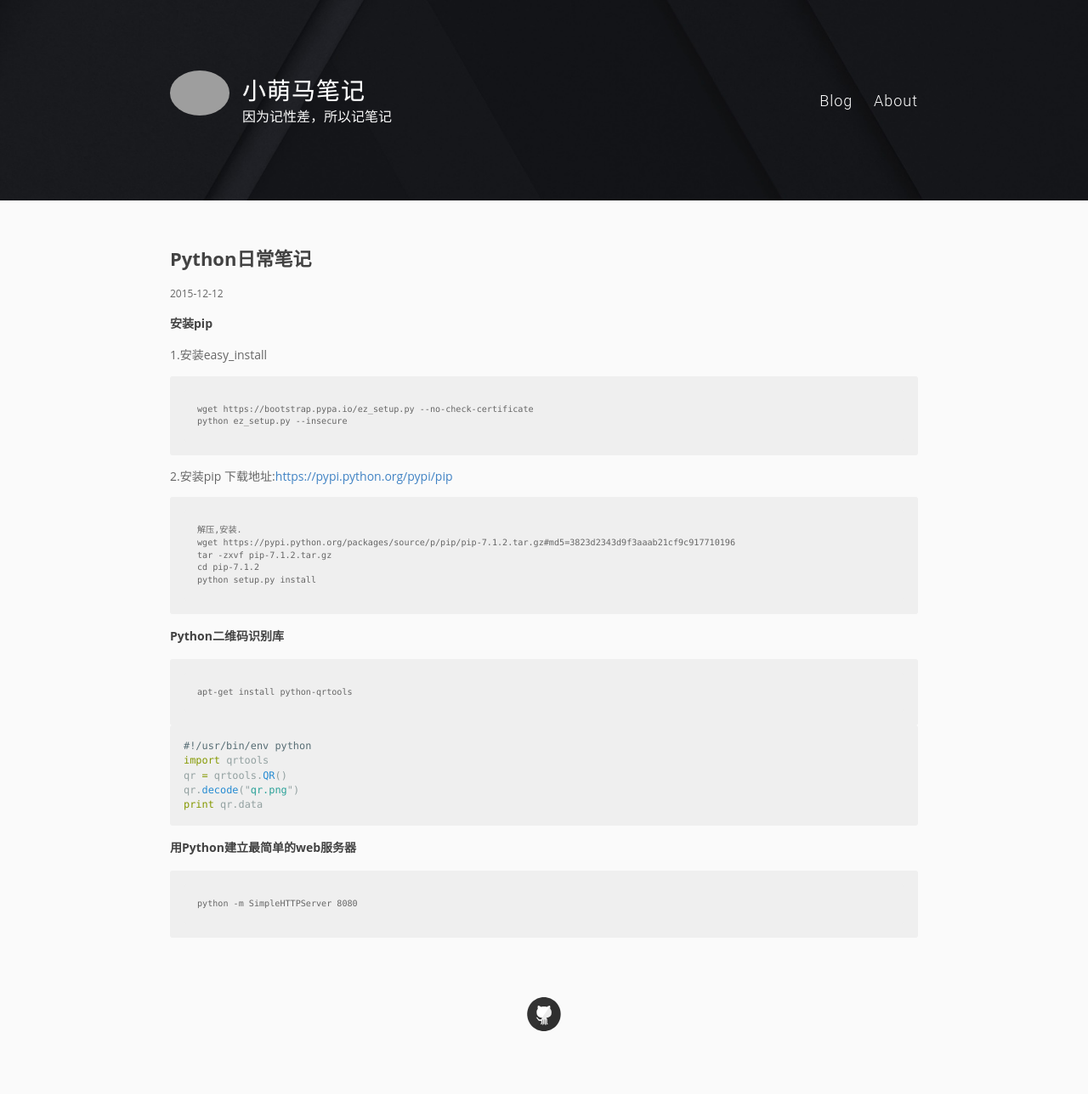
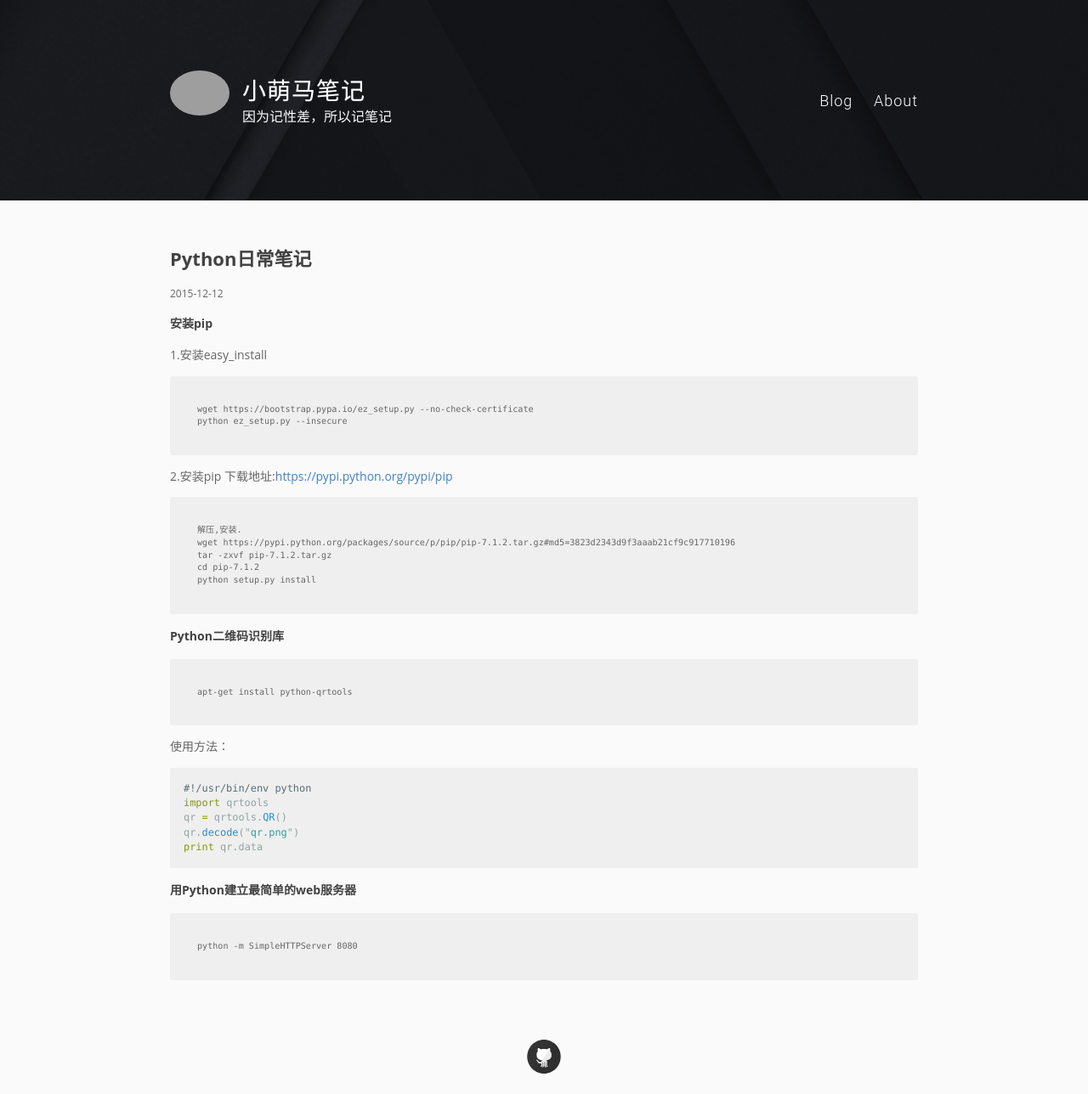
Before and after one commit to pingmalu/pingmalu.github.io, a Jekyll site: the page built from _posts/2015-12-12-Python日常笔记.md, in a window 1280 px wide. Shown: the whole page at 85% size. Built offline with Jekyll 4.4.1, drawn with Linux system fonts in a browser that asks for light colours; Markdown is read by kramdown in place of the engine named in the settings; before the commit the page ends 1239 px from its top, so only the background shows below that; grey boxes are pictures that could not be loaded.

Commit message:
python qr

```diff
--- a/_posts/2015-12-12-Python日常笔记.md
+++ b/_posts/2015-12-12-Python日常笔记.md
@@ -21,6 +21,9 @@ title: Python日常笔记
 ### Python二维码识别库 ###
 
     apt-get install python-qrtools
+
+使用方法：
+
 {% highlight python %}
 #!/usr/bin/env python
 import qrtools
```
